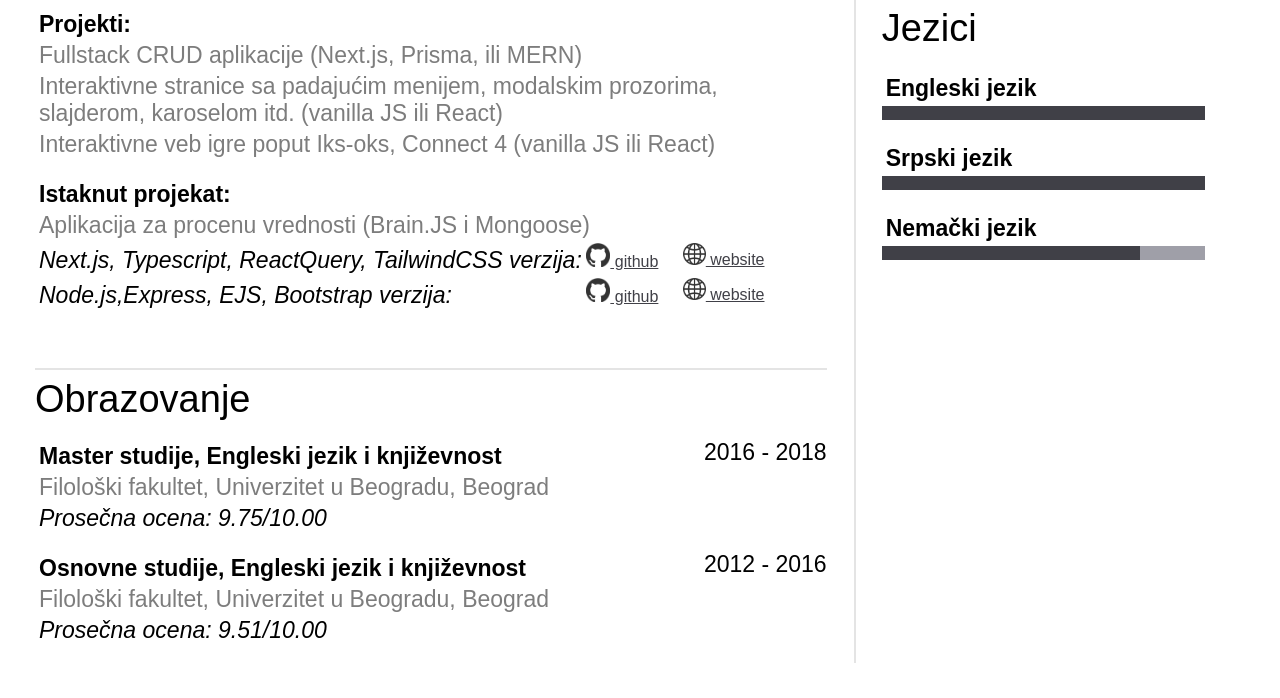
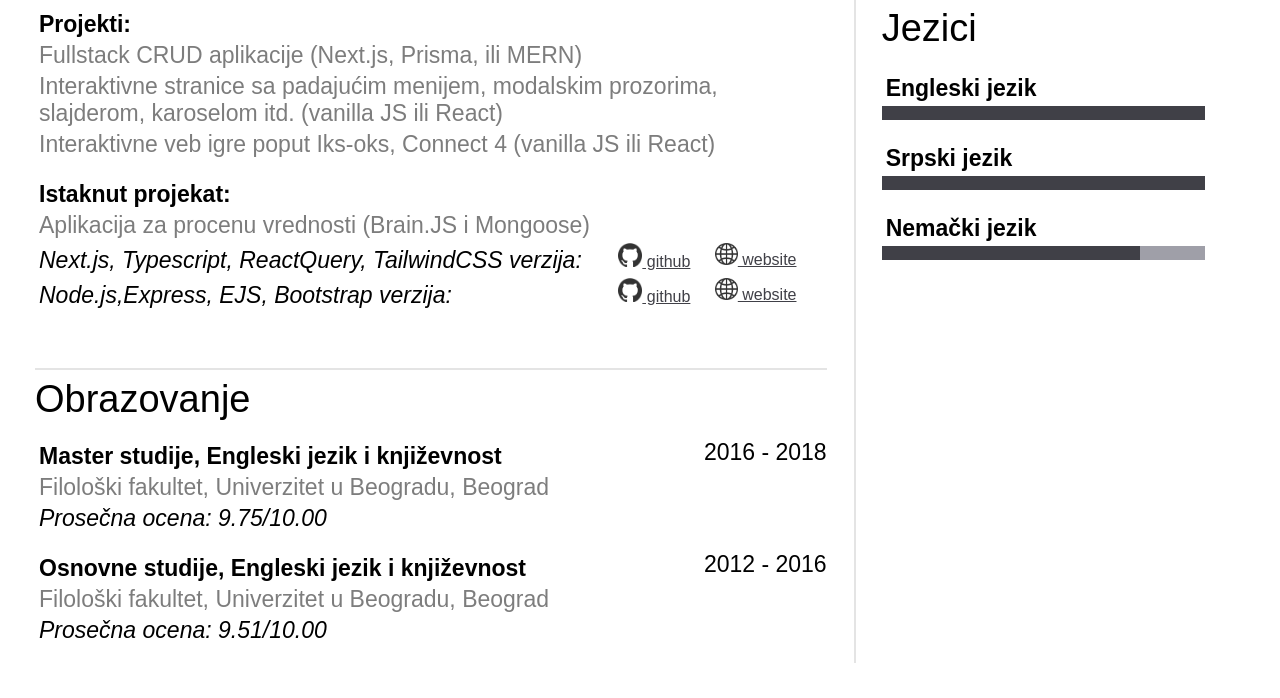
Before and after one commit to LazarSavkovic/cv, a plain HTML site: page index.html in a window 1280 px wide. Shown: the part 1071-1769 px from the top of the page. Drawn offline with Linux system fonts and the light colour scheme.

Commit message:
version links margin fixed

```diff
--- a/style.css
+++ b/style.css
@@ -250,4 +250,6 @@ body {
 .versionLinks {
     display: flex;
     gap: 25px;
+    /* border: red 2px solid; */
+    margin-left: 2rem;
 }
```
